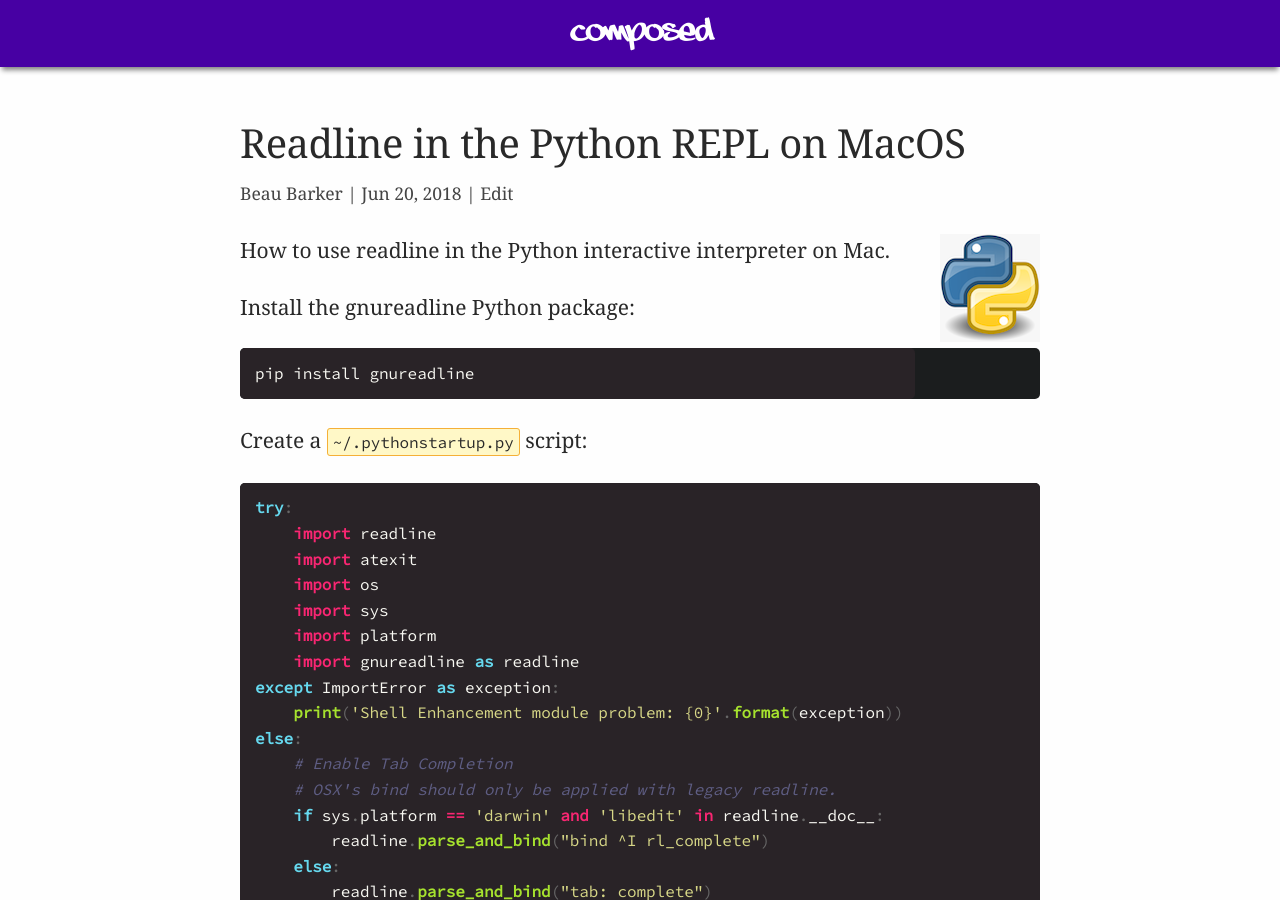
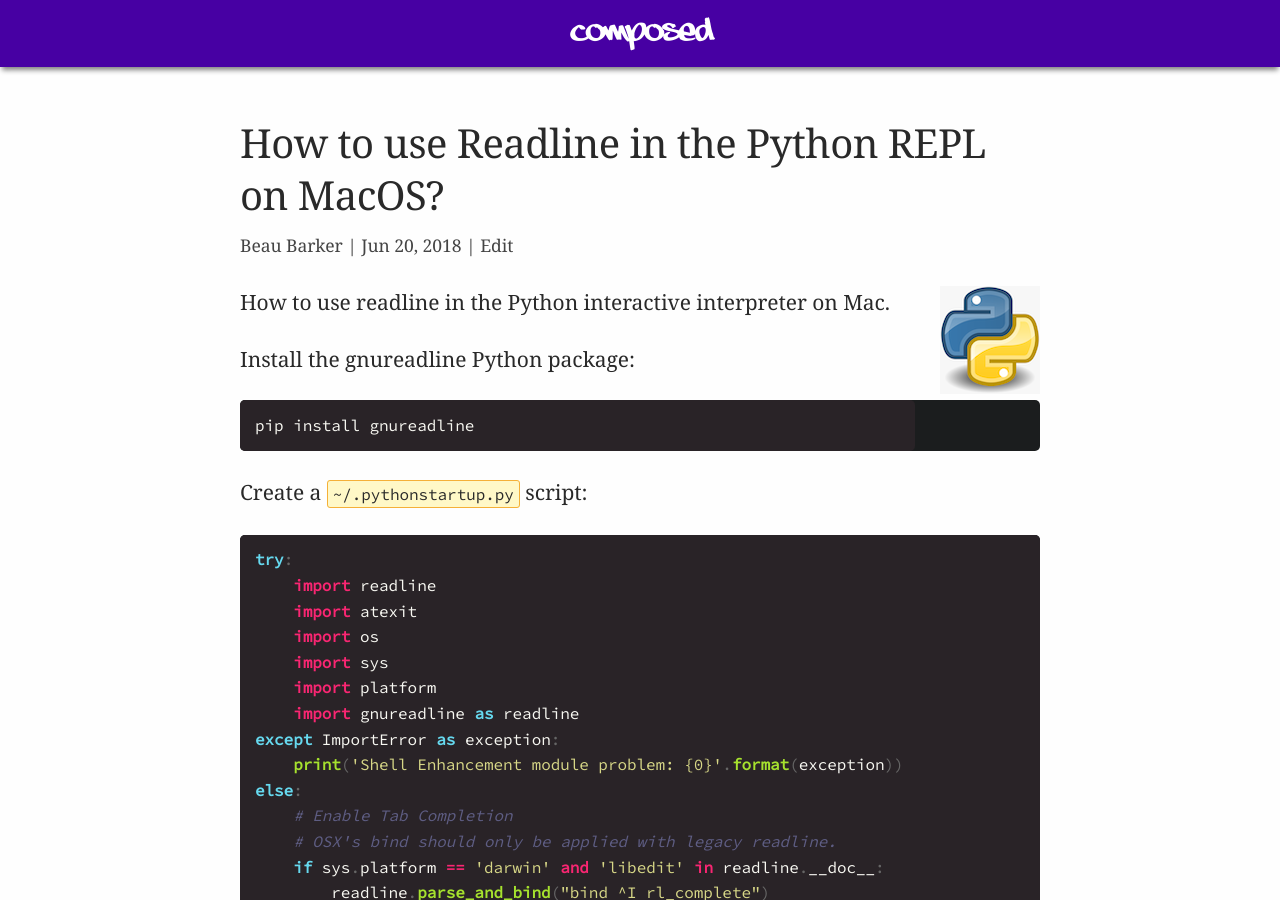
Before and after one commit to explodinglabs/explodinglabs.github.io, a Jekyll site: the page built from docs/_posts/python/2018-06-20-mac-repl-readline.markdown, in a window 1280 px wide and 900 px high. Built offline with Jekyll 4.4.1, drawn with Linux system fonts in a browser that asks for light colours.

Commit message:
Update 2018-06-20-mac-repl-readline.markdown

```diff
--- a/docs/_posts/python/2018-06-20-mac-repl-readline.markdown
+++ b/docs/_posts/python/2018-06-20-mac-repl-readline.markdown
@@ -1,7 +1,7 @@
 ---
 layout: post
 category: python
-title: Readline in the Python REPL on MacOS
+title: How to use Readline in the Python REPL on MacOS?
 image: /assets/python-wide.png
 permalink: /python/mac-repl-readline
 ---
```
